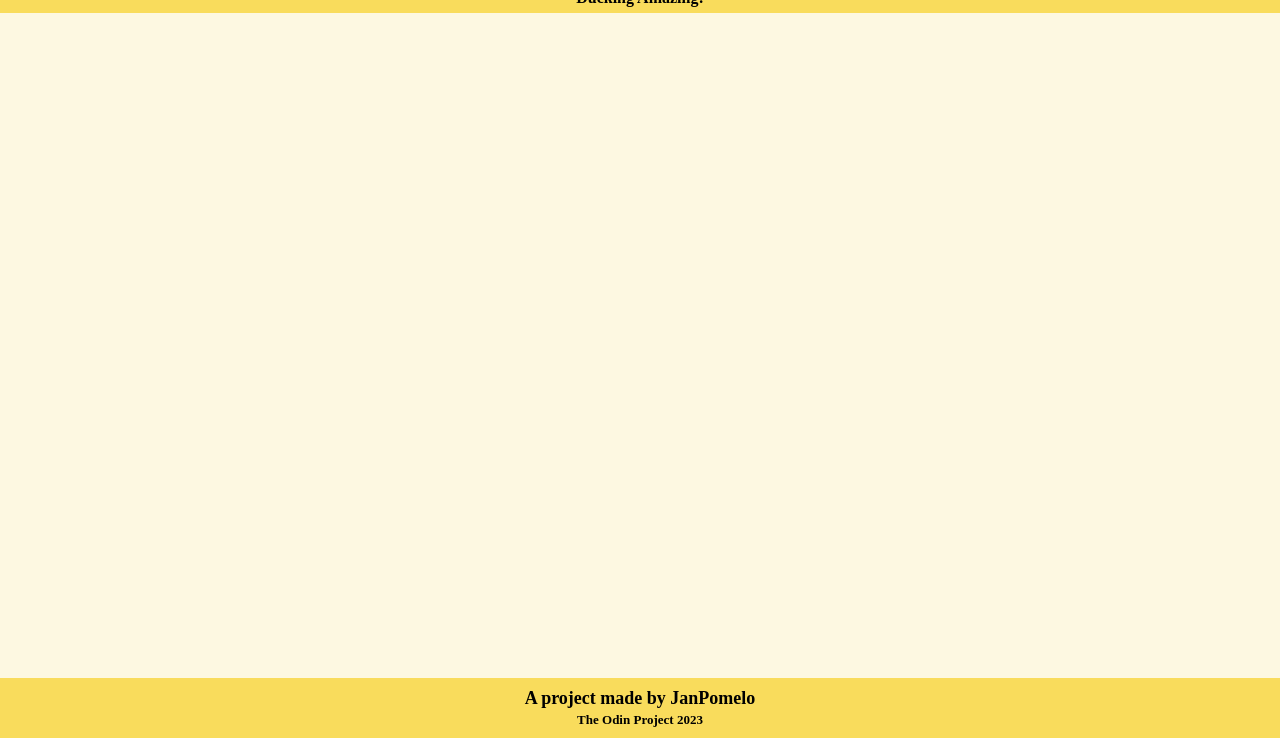
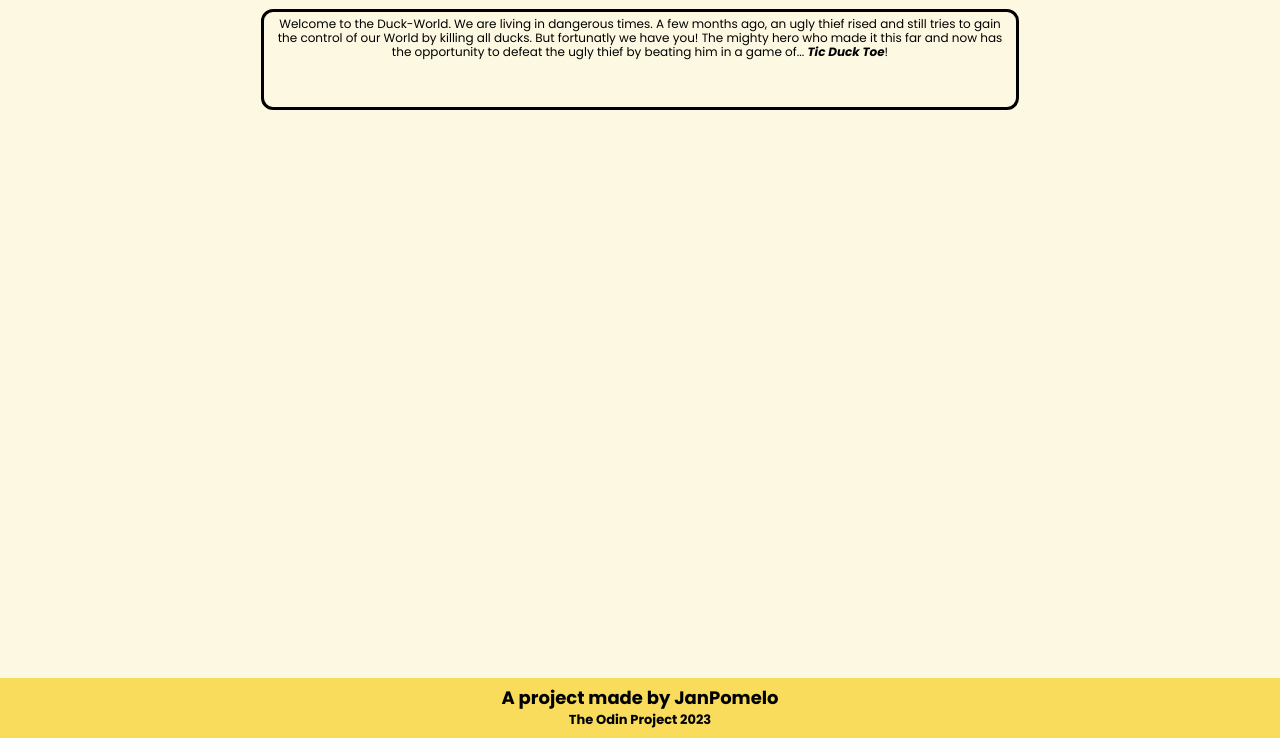
Before and after one commit to JanPomelo/odin-TicTacToe, a plain HTML site: page index.html in a window 1280 px wide. Shown: the part 62-800 px from the top of the page. Drawn offline with Linux system fonts and the light colour scheme.

Commit message:
Add introduction text and styles

```diff
--- a/index.html
+++ b/index.html
@@ -5,6 +5,10 @@
 		<meta http-equiv="X-UA-Compatible" content="IE=edge" />
 		<meta name="viewport" content="width=device-width, initial-scale=1.0" />
 		<title>Jan's TicTacToe</title>
+		<link
+			href="https://fonts.googleapis.com/css2?family=Poppins:ital,wght@0,400;0,500;0,600;0,700;1,400;1,500;1,600;1,700&amp;display=swap"
+			rel="stylesheet"
+		/>
 		<link rel="stylesheet" href="./style/normalize.css" />
 		<link rel="stylesheet" href="./style/styles.css" />
 	</head>
@@ -13,7 +17,31 @@
 			<h1>Tic Duck Toe</h1>
 			<p>Ducking Amazing!</p>
 		</header>
-		<main></main>
+		<main>
+			<div class="sideDiv"></div>
+			<div id="content">
+					<p id="intro">
+						Welcome to the Duck-World. We are living in dangerous times. A few
+						months ago, an ugly thief rised and still tries to gain the control
+						of our World by killing all ducks. But fortunatly we have you! The
+						mighty hero who made it this far and now has the opportunity to
+						defeat the ugly thief by beating him in a game of...
+						<span>Tic Duck Toe</span>!
+					</p>
+				<div class="gameBoard">
+					<div></div>
+					<div></div>
+					<div></div>
+					<div></div>
+					<div></div>
+					<div></div>
+					<div></div>
+					<div></div>
+					<div></div>
+				</div>
+			</div>
+			<div class="sideDiv"></div>
+		</main>
 		<footer>
 			<p>A project made by JanPomelo</p>
 			<p>The Odin Project 2023</p>
--- a/style/styles.css
+++ b/style/styles.css
@@ -1,6 +1,9 @@
 :root {
 	--mainColor: #fdf8e1;
 	--secondColor: #f9dc5c;
+	--delayTime: 1.7s;
+	font-family: Poppins;
+	font-size: 12px;
 }
 
 body {
@@ -44,4 +47,49 @@ footer :last-child {
 main {
 	background-color: var(--mainColor);
 	flex-grow: 1;
+	display: flex;
+	flex-direction: column;
 }
+
+#content {
+	padding-top: 10px;
+}
+
+#intro {
+	margin: 0px 5px;
+	padding: 5px 10px 0px 10px;
+	text-align: center;
+	overflow: hidden;
+	animation: height 4s;
+	height: 7.5rem;
+	border: solid black 3px;
+    border-radius: 1rem;
+}
+
+#intro > span {
+	font-weight: 700;
+	font-style: italic;
+}
+
+@keyframes height {
+	0% {
+		height: 0px;
+		opacity: 0;
+	}
+	100% {
+		height: 7.5rem;
+		opacity: 1;
+	}
+}
+
+@media screen and (min-width: 950px) {
+	main {
+		flex-direction: row;
+	}
+	.sideDiv {
+		width: 20vw;
+	}
+	#content {
+		width: 60vw;
+	}
+}
```
